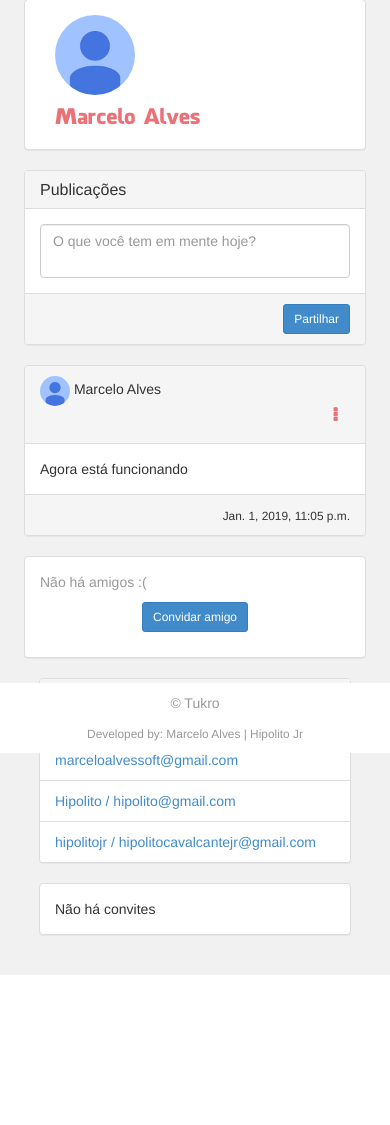
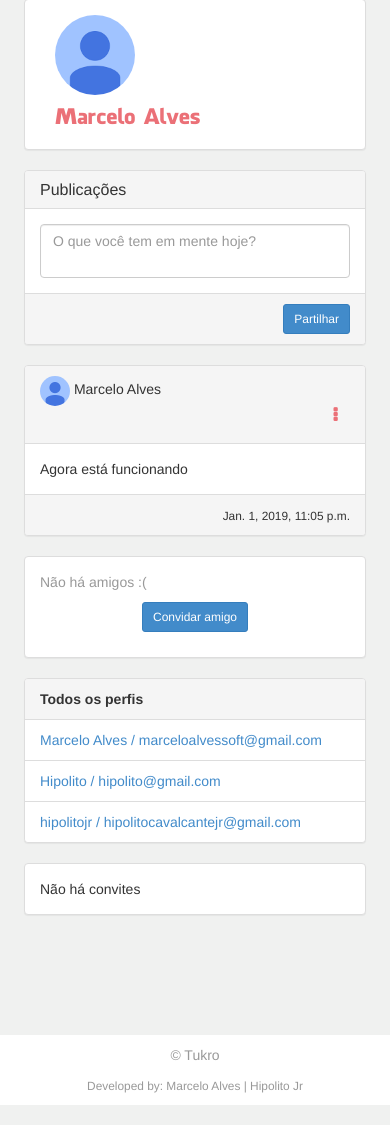
Before and after one commit to MarceloxAlves/Tukro, a Django app: page / in a window 390 px wide. Shown: the part 91-1216 px from the top of the page. Before the commit the page ends 1066 px from the top, so only its background shows below. Run offline with Django 3.2, Linux system fonts and the light colour scheme; a user stored in the database is signed in; data comes from the database, SQL or seed files in the repository; data that the repository does not hold is empty; some libraries are stand-ins or nearby versions.

Commit message:
LAYOUT UPGRADE

```diff
--- a/perfis/static/styles/main.css
+++ b/perfis/static/styles/main.css
@@ -91,30 +91,30 @@ logo {
     margin: 0px 10% 0px 10%;
 }
 
-.input-postagem{
+.input-postagem {
     resize: none;
     outline: #9C4A4F;
 }
 
-.perfil-home{
+.perfil-home {
     display: table-row;
 }
 
-.sidebar-left{
+.sidebar-left {
 }
 
-.sidebar-right{
+.sidebar-right {
 }
 
-.option{
+.option {
     color: #5e5e5e !important;
 }
-.option span{
+
+.option span {
     font-weight: 900;
     font-size: 1.2em;
     color: #EB7077;
 }
-
 
 footer {
     position: fixed;
@@ -125,3 +125,9 @@ footer {
     text-align: center;
     padding-top: 10px;
 }
+
+@media only screen and (max-width: 600px) {
+    footer {
+        position: relative;
+    }
+}
--- a/perfis/templates/base.html
+++ b/perfis/templates/base.html
@@ -66,8 +66,8 @@
         </div><!-- /.navbar-collapse -->
     </div><!-- /.container-fluid -->
 </nav>
-<div class="container-fluid">
-    <div class="row content">
+<div class="container-fluid" >
+    <div class="row content" >
         {% block body %}
         {% endblock %}
     </div>
--- a/perfis/templates/index.html
+++ b/perfis/templates/index.html
@@ -2,7 +2,7 @@
 {% load static %}
 {% block body %}
 
-    <div class="row">
+    <div class="row" style="margin-bottom: 100px;">
         <div class="col-md-3 sidebar-left">
             <div class="panel panel-default">
 
@@ -52,7 +52,7 @@
                                        aria-expanded="false"><span
                                             class="fa fa-ellipsis-v"></span></a>
                                     <ul class="dropdown-menu text-left">
-                                        <li><a  style="cursor: pointer" class="action"
+                                        <li><a style="cursor: pointer" class="action"
                                                param="{{ postagem.id }}"
                                                data-msg="Deseja deletar a postagem '{{ postagem.texto }}' ?"
                                                positive="DeletePostagem"><i class="fa fa-trash"></i> Deletar</a></li>
@@ -102,12 +102,6 @@
                     {% endif %}
                 {% endwith %}
             </div>
-        </div>
-
-    </div>
-
-
-    <div class="col-lg-12">
             <div class="panel panel-default">
                 <div class="panel-heading">
                     <strong>Todos os perfis</strong>
@@ -137,8 +131,6 @@
                         </div>
                         <ul class="list-group">
                         {% for convite in user.perfil.convites_recebidos.all %}
-                        <li class="list-group-item">
-                        <ul class="list-inline">
                             <li class="list-inline-item">
                                 <a href="{% url 'exibir' convite.solicitante.id %}">
                                     {{ convite.solicitante.nome }}
@@ -162,5 +154,8 @@
                 {% endwith %}
             </div>
         </div>
+
+    </div>
+
     <script src="{% static 'scripts/home.js' %}"></script>
 {% endblock %}
```
Lines whose indentation alone changed are shown as unchanged.
